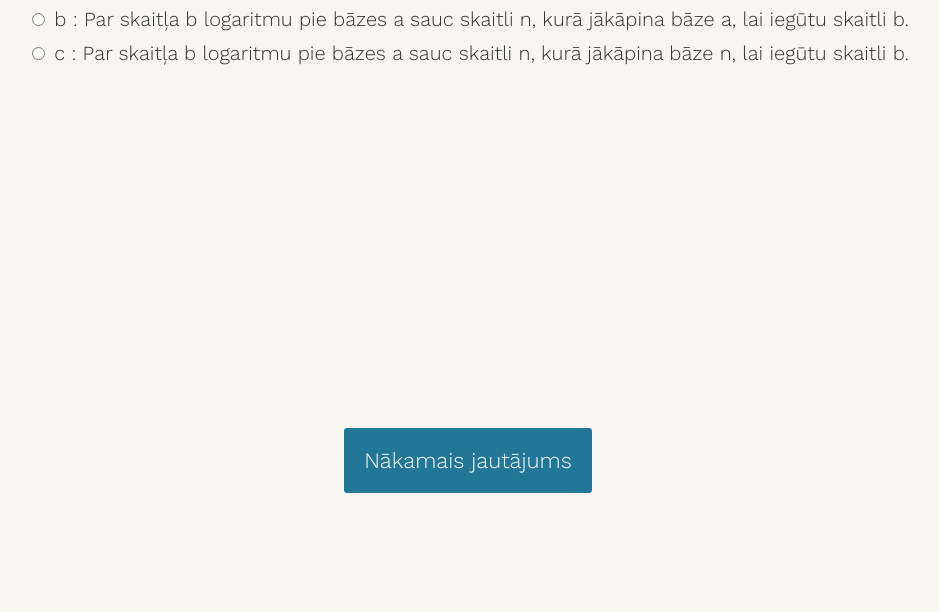
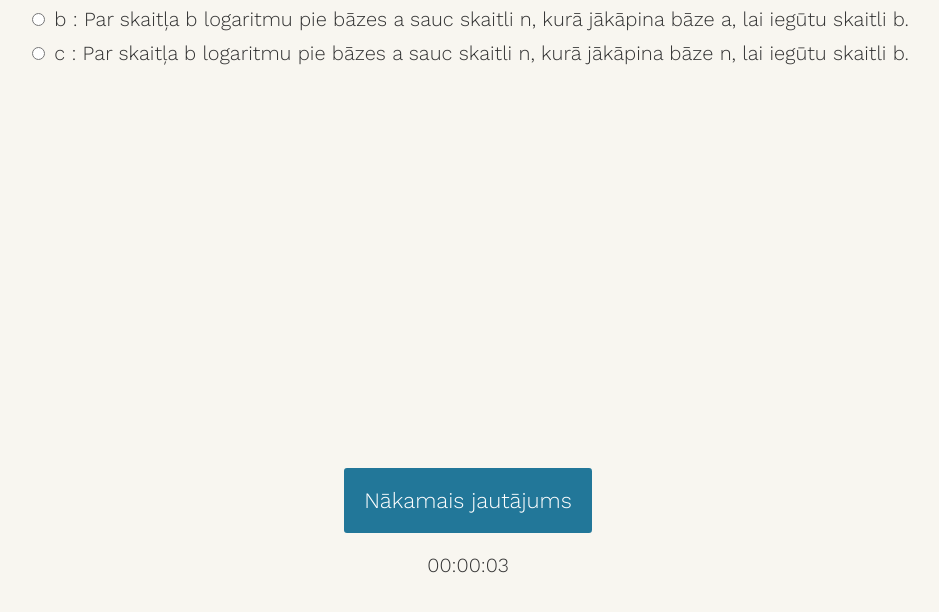
Before and after one commit to OElksnitis/WebLietojumi, a plain HTML site: page index.html in a window 1280 px wide. Both pictures are taken after a click on the button "Sākt". Shown: the part 112-724 px from the top of the page, without its empty margins (172-1111 px from the left). Drawn offline with nearby package versions, Linux system fonts and the light colour scheme.

Commit message:
Pievienots hronometrs

```diff
--- a/index.html
+++ b/index.html
@@ -14,16 +14,17 @@
             <div id="intro">
                 <h1 >Matemātikas tests</h1>
                 <h2>Kaut kāds teksts, kas apraksta mūsu testu un paskaidro kā tas darbojas</h2>
-                </div>
+            </div>
         </div>
-
         <button id="previous">Iepriekšējais jautājums</button>
         <button id="next">Nākamais jautājums</button>
         <button id="submit">Iesniegt atbildes</button>
         <button id='start'>Sākt</button>
         <div id="results"></div>
+        <div id="stopwatch">00:00:00</div>
         <button id="restart">Mēģināt vēlreiz</button>
         <script src="mathTest.js"></script>
+        <script src="timer.js"></script>
 
     </body>
     </html>
--- a/mathTest.js
+++ b/mathTest.js
@@ -2,7 +2,7 @@
 
 
 function startQuiz(){
-
+    startTimer();
     startButton.style.display = 'none';
     document.getElementById('intro').style.display = 'none';
     buildQuiz();
@@ -75,7 +75,7 @@ function buildQuiz(){
 
 
 function showResults(){
-
+    stopTimer();
 
     // Savācam atbilžu konteinerus no testa
     const answerContainers = quizContainer.querySelectorAll('.answers');
--- a/styles.css
+++ b/styles.css
@@ -39,7 +39,8 @@ button{
 	padding: 20px;
 	cursor: pointer;
 	margin-bottom: 20px;
-  margin-top: 300px;
+  margin-top: 340px;
+
 }
 button:hover{
 	background-color: #38a;
--- /dev/null
+++ b/timer.js
@@ -0,0 +1,60 @@
+const timer = document.getElementById('stopwatch');
+
+var hr = 0;
+var min = 0;
+var sec = 0;
+var stoptime = true;
+
+function startTimer() {
+  if (stoptime == true) {
+        stoptime = false;
+        timerCycle();
+    }
+}
+function stopTimer() {
+  if (stoptime == false) {
+    stoptime = true;
+  }
+}
+
+function timerCycle() {
+    if (stoptime == false) {
+    sec = parseInt(sec);
+    min = parseInt(min);
+    hr = parseInt(hr);
+
+    sec = sec + 1;
+
+    if (sec == 60) {
+      min = min + 1;
+      sec = 0;
+    }
+    if (min == 60) {
+      hr = hr + 1;
+      min = 0;
+      sec = 0;
+    }
+
+    if (sec < 10 || sec == 0) {
+      sec = '0' + sec;
+    }
+    if (min < 10 || min == 0) {
+      min = '0' + min;
+    }
+    if (hr < 10 || hr == 0) {
+      hr = '0' + hr;
+    }
+
+    timer.innerHTML = hr + ':' + min + ':' + sec;
+
+    setTimeout("timerCycle()", 1000);
+  }
+}
+
+function resetTimer() {
+    timer.innerHTML = "00:00:00";
+    stoptime = true;
+    hr = 0;
+    sec = 0;
+    min = 0;
+}
```
